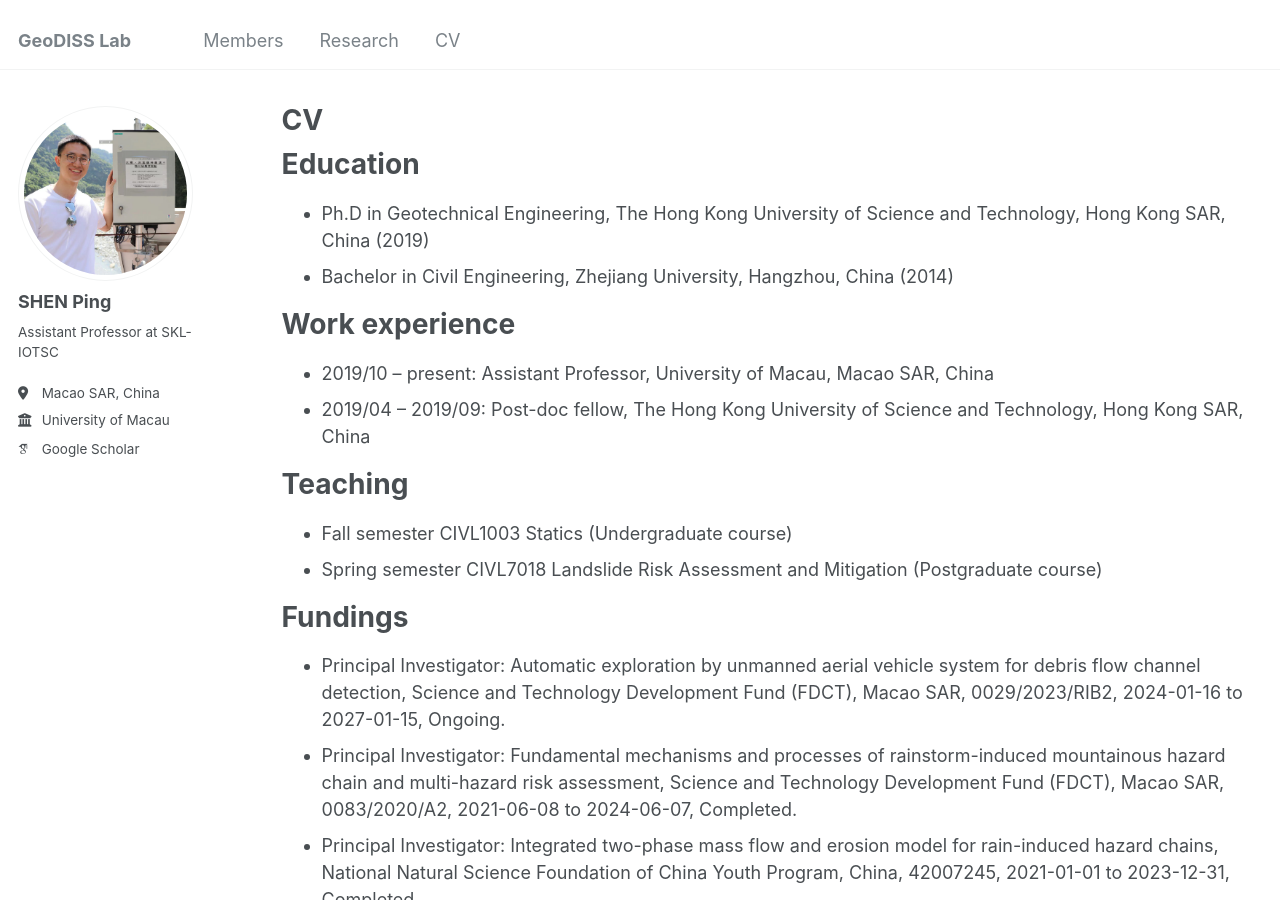
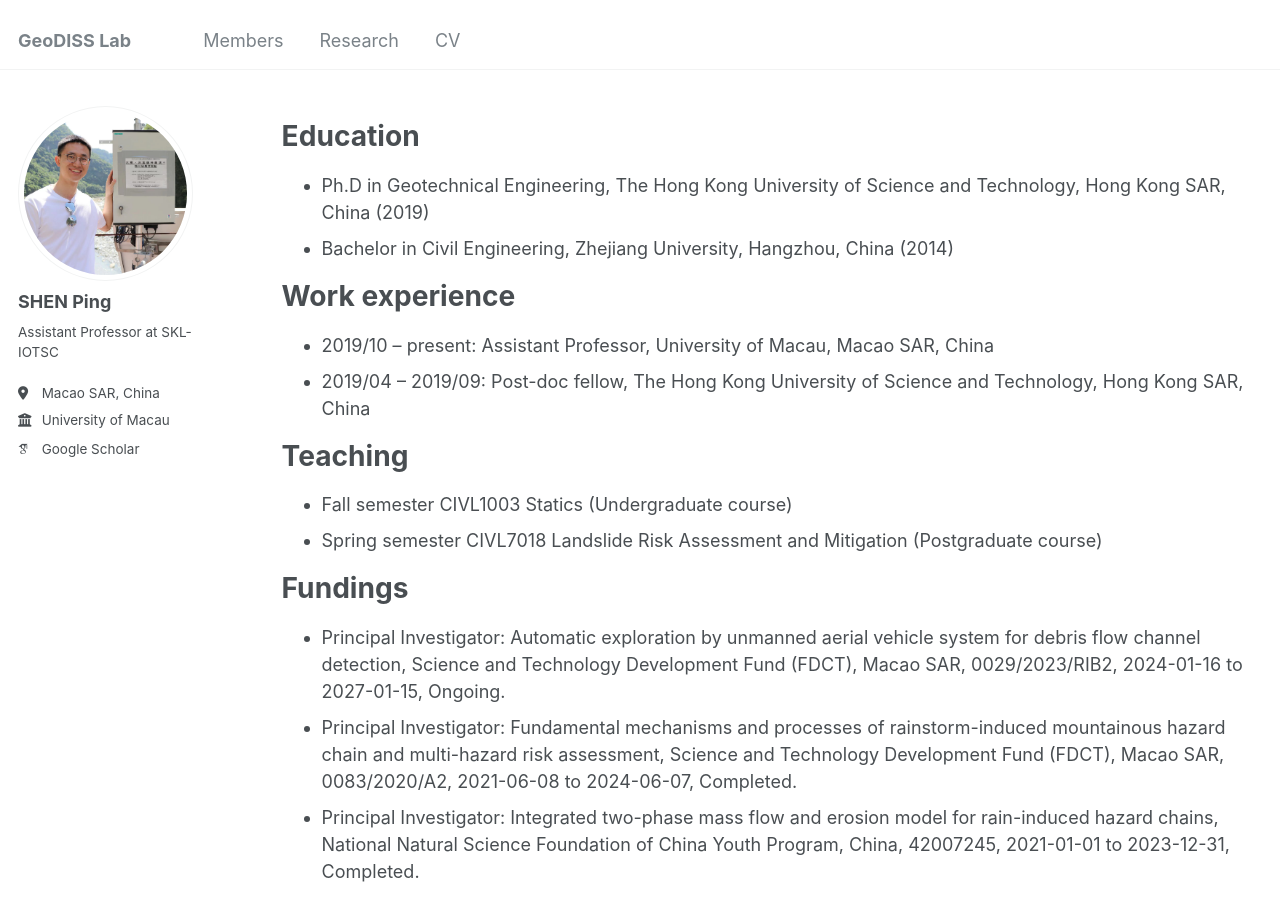
Before and after one commit to Ping-UM/Ping-UM.github.io, a Jekyll site: the page built from _pages/cv.md, in a window 1280 px wide and 900 px high. Built offline with Jekyll 4.4.1, drawn with Linux system fonts in a browser that asks for light colours; some web fonts are replaced.

Commit message:
Update cv.md

```diff
--- a/_pages/cv.md
+++ b/_pages/cv.md
@@ -1,10 +1,7 @@
 ---
 layout: archive
-title: "CV"
 permalink: /cv/
 author_profile: true
-redirect_from:
-  - /resume
 ---
 
 
```
